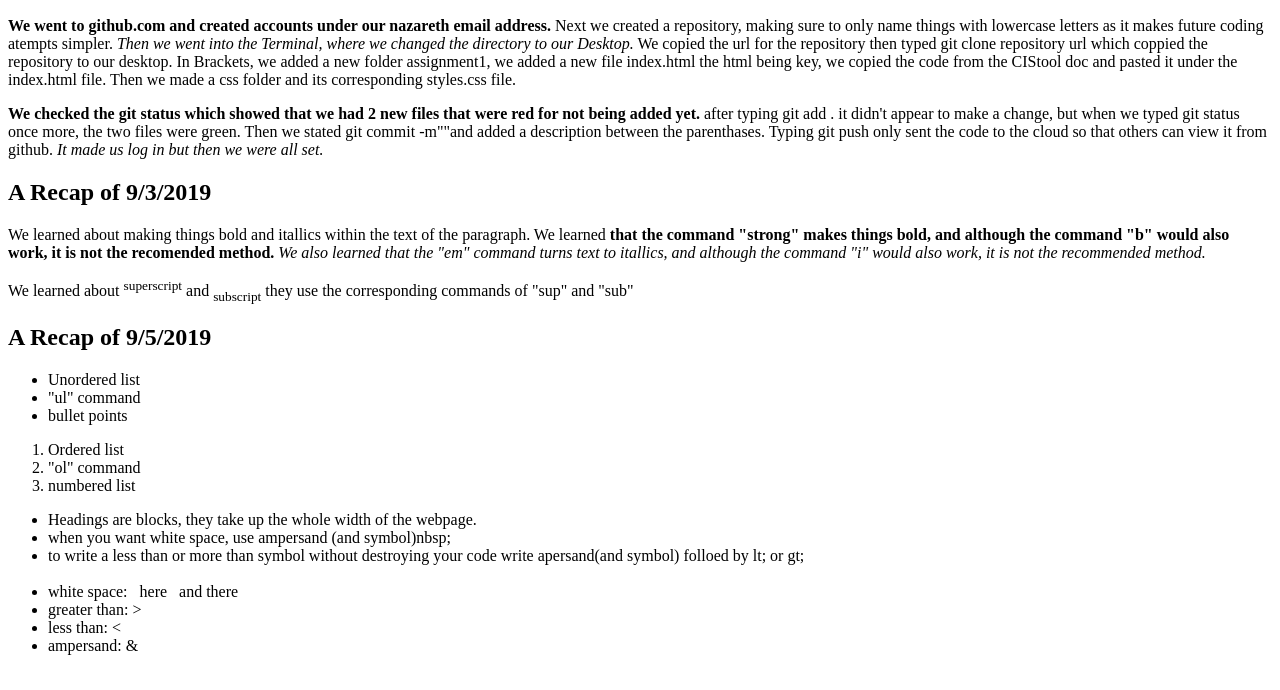
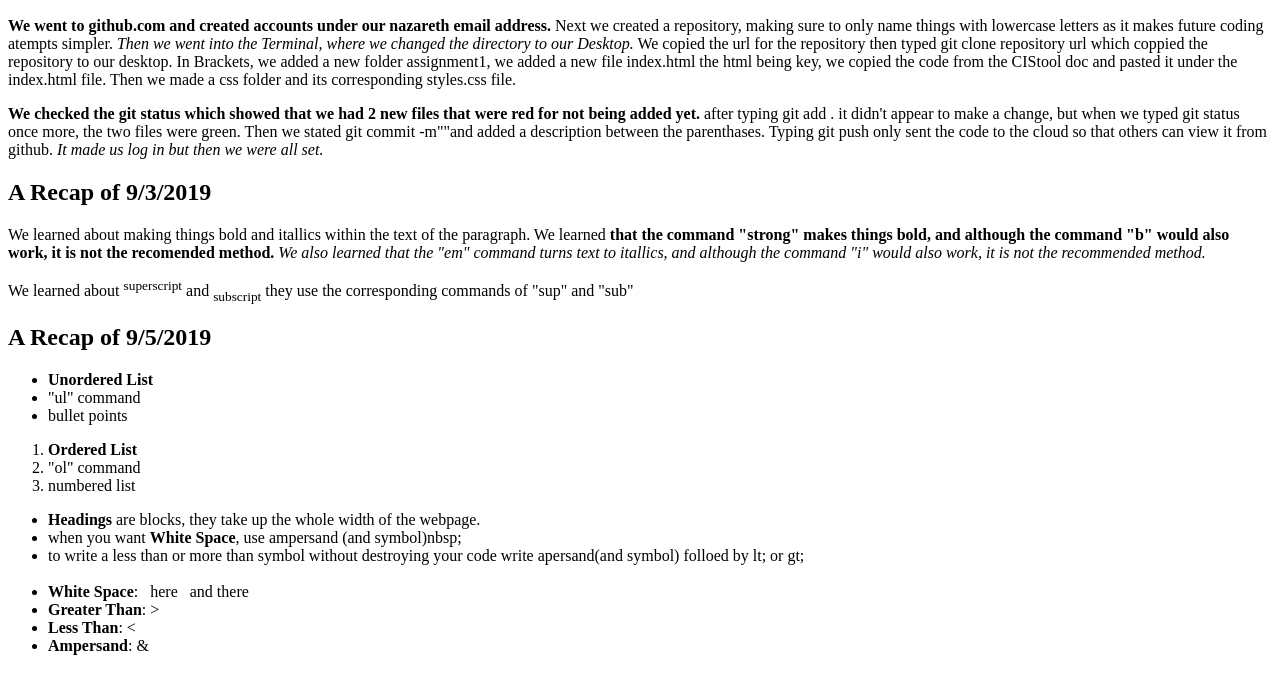
Before and after one commit to mstjacq5/assignment1, a plain HTML site: page index.html in a window 1280 px wide. Shown: the part 110-800 px from the top of the page. Drawn offline with Linux system fonts and the light colour scheme.

Commit message:
chaged the boldness

```diff
--- a/index.html
+++ b/index.html
@@ -17,24 +17,24 @@
         <p> We learned about <sup>superscript</sup> and <sub>subscript</sub> they use the corresponding commands of "sup" and "sub"</p>
         <h2>A Recap of 9/5/2019</h2>
         <ul>
-            <li>Unordered list</li>
+            <li><strong>Unordered List</strong></li>
             <li> "ul" command</li>
             <li>bullet points</li>
         </ul>
         <ol>
-            <li>Ordered list</li>
+            <li><Strong>Ordered List</Strong></li>
             <li>"ol" command</li>
             <li>numbered list</li>
         </ol>
         <ul>
-            <li>Headings are blocks, they take up the whole width of the webpage.</li>
-            <li>when you want white space, use ampersand (and symbol)nbsp;</li>
+            <li><strong>Headings</strong> are blocks, they take up the whole width of the webpage.</li>
+            <li>when you want <strong>White Space</strong>, use ampersand (and symbol)nbsp;</li>
             <li>to write a less than or more than symbol without destroying your code write apersand(and symbol) folloed by lt; or gt;</li>
             &nbsp;
-            <li> white space: &nbsp;&nbsp;here&nbsp;&nbsp; and there</li>
-            <li>greater than: &gt;</li>
-            <li>less than: &lt;</li>
-            <li>ampersand: &amp;</li>
+            <li> <strong>White Space</strong>: &nbsp;&nbsp;here&nbsp;&nbsp; and there</li>
+            <li><strong>Greater Than</strong>: &gt;</li>
+            <li><strong>Less Than</strong>: &lt;</li>
+            <li><strong>Ampersand</strong>: &amp;</li>
         </ul>
     </body>
 </html>
```
